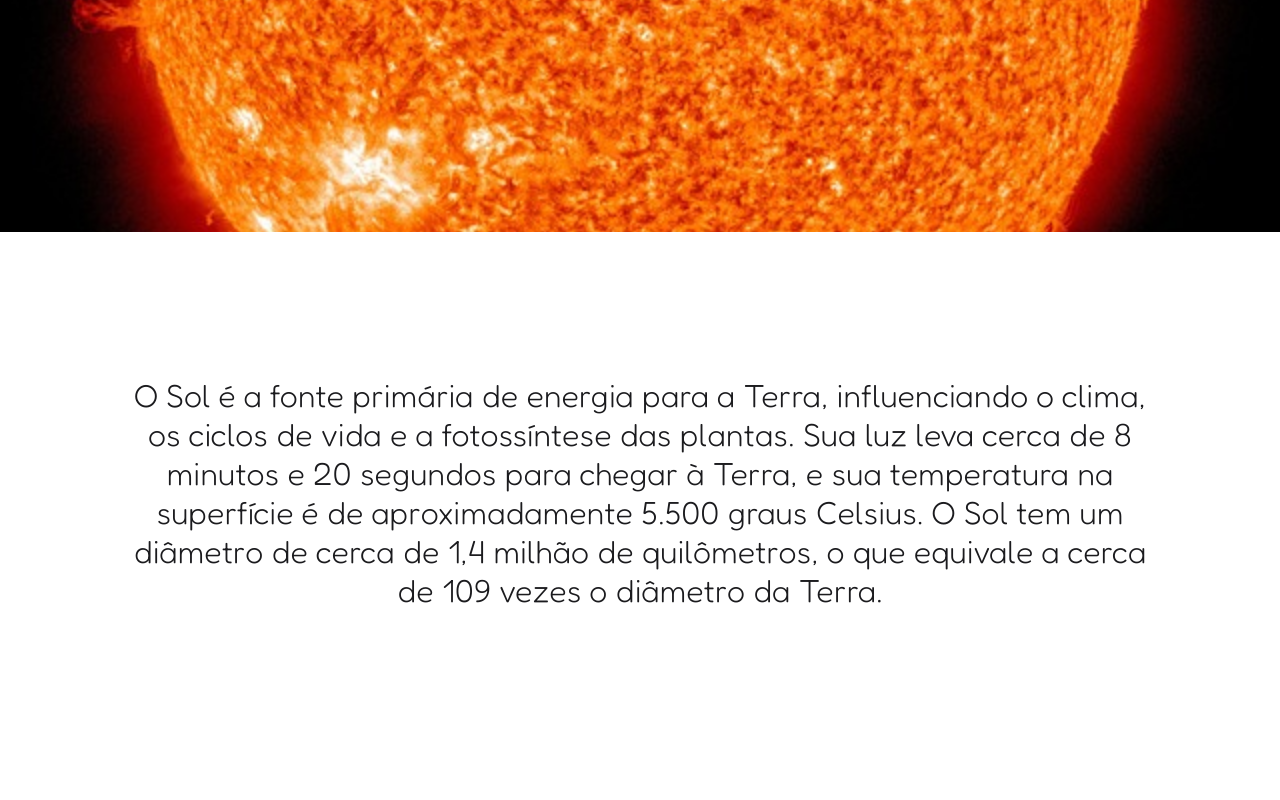
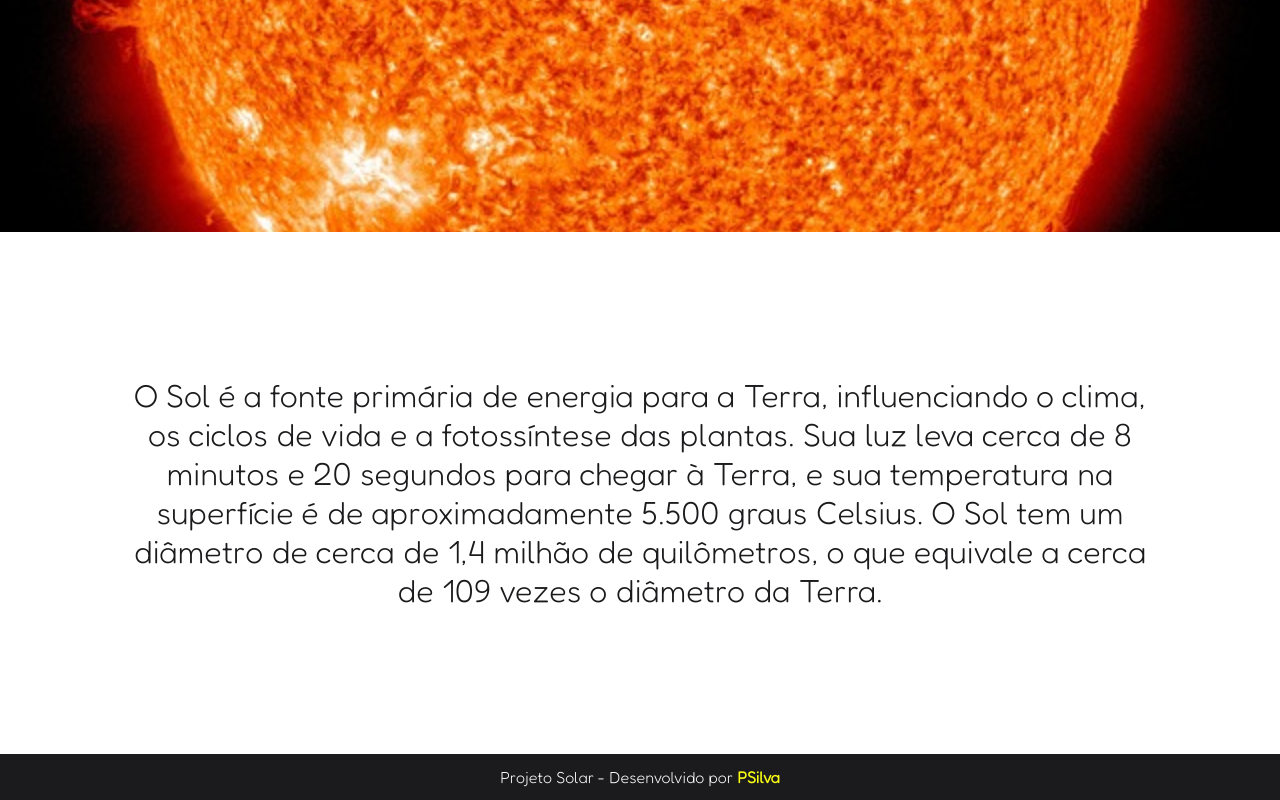
Before and after one commit to PabuDev/Projeto-solar, a plain HTML site: page index.html in a window 1280 px wide. Shown: the part 1494-2294 px from the top of the page. Before the commit the page ends 2248 px from the top, so only its background shows below. Drawn offline with Linux system fonts and the light colour scheme.

Commit message:
Atualização

```diff
--- a/index.html
+++ b/index.html
@@ -31,5 +31,10 @@
                 O Sol é a fonte primária de energia para a Terra, influenciando o clima, os ciclos de vida e a fotossíntese das plantas. Sua luz leva cerca de 8 minutos e 20 segundos para chegar à Terra, e sua temperatura na superfície é de aproximadamente 5.500 graus Celsius. O Sol tem um diâmetro de cerca de 1,4 milhão de quilômetros, o que equivale a cerca de 109 vezes o diâmetro da Terra.
             </p>
         </section>
+        <footer>
+            <p>
+                Projeto Solar - Desenvolvido por <a href="https://github.com/PabuDev" target="_blank">PSilva</a>
+            </p>
+        </footer>
 </body>
 </html>
--- a/style.css
+++ b/style.css
@@ -62,7 +62,7 @@ nav a{
     margin:10px;
 }
 
-nav a:hover{
+nav a:hover, footer a:hover{
     color: var(--cor3);
     background-color: var(--cor1);
     font-weight: bolder;
@@ -91,3 +91,17 @@ section.secao-imagem{
     background-position: center left;
     background-attachment: fixed;
 }
+
+footer{
+    background-color: var(--cor1);
+    color: var(--cor2);
+    text-align: center;
+    padding: 1vw;
+    font-family: 'Fredoka-Bold';
+}
+
+footer a{
+    color: var(--cor3);
+    text-decoration: none;
+    font-weight: bold;
+}
```
